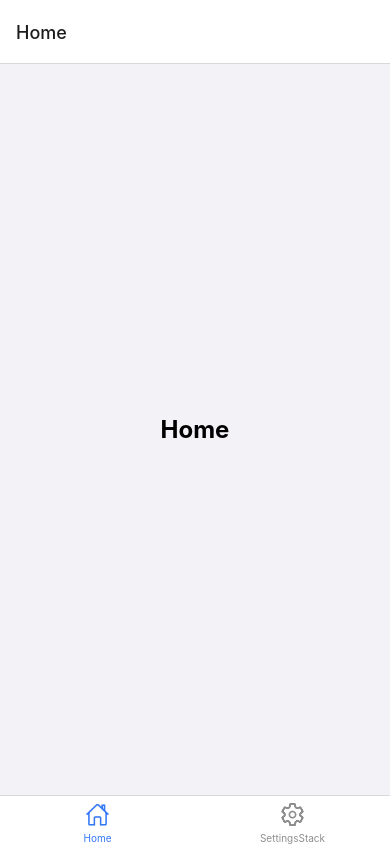
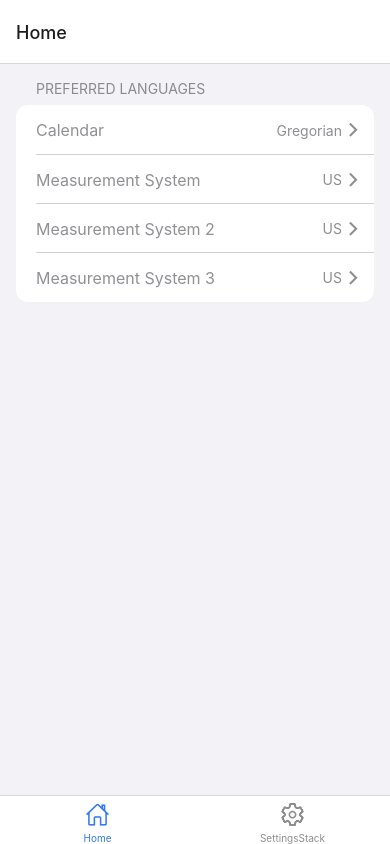
Before and after one commit to jbijlsma/react-native-settings, a React Native app: screen /Home in a window 390 px wide. Built offline with nearby package versions, Linux system fonts and the light colour scheme.

Commit message:
Add alternative settings / options system more in-line with apple style

```diff
--- /dev/null
+++ b/components/OptionGroup.js
@@ -0,0 +1,23 @@
+import OptionGroupItem from "./OptionGroupItem";
+
+function OptionGroup({ settings }) {
+  const numberOfSettings = settings.length;
+  const lastSettingIndex = settings.length - 1;
+
+  return settings.map((setting, index) => {
+    const hasPrevSibbling = numberOfSettings > 0 && index > 0;
+    const hasNextSibbling = numberOfSettings > 0 && index < lastSettingIndex;
+
+    return (
+      <OptionGroupItem
+        key={setting.name}
+        setting={setting}
+        index={index}
+        hasPrevSibbling={hasPrevSibbling}
+        hasNextSibbling={hasNextSibbling}
+      />
+    );
+  });
+}
+
+export default OptionGroup;
--- /dev/null
+++ b/components/OptionGroupItem.js
@@ -0,0 +1,149 @@
+import { StyleSheet, Pressable, View, Text } from "react-native";
+import { Ionicons } from "@expo/vector-icons";
+
+import { useTheme } from "../theme/useTheme";
+
+function OptionGroupItem({
+  setting,
+  index,
+  hasPrevSibbling,
+  hasNextSibbling,
+  icon,
+}) {
+  const [theme] = useTheme();
+
+  function capitalizeFirstLetter(word) {
+    return word.charAt(0).toUpperCase() + word.slice(1);
+  }
+
+  function getSelectedOptionTitle(setting) {
+    var title = setting.options.find(
+      (option) => option.value === setting.value
+    ).title;
+
+    return capitalizeFirstLetter(title);
+  }
+
+  function getPressableBorderRadiusStyle(hasPrevSibbling, hasNextSibbling) {
+    const borderRadius = 12;
+    let borderRadiusStyle = {
+      borderRadius: borderRadius,
+    };
+
+    if (hasPrevSibbling && hasNextSibbling) {
+      borderRadiusStyle = {};
+    } else if (hasPrevSibbling) {
+      borderRadiusStyle = {
+        borderBottomLeftRadius: borderRadius,
+        borderBottomRightRadius: borderRadius,
+      };
+    } else if (hasNextSibbling) {
+      borderRadiusStyle = {
+        borderTopLeftRadius: borderRadius,
+        borderTopRightRadius: borderRadius,
+      };
+    }
+
+    return borderRadiusStyle;
+  }
+
+  const isFirstSetting = index === 0;
+  const outerBoxHeight = 50;
+  const pressableBorderRadius = getPressableBorderRadiusStyle(
+    hasPrevSibbling,
+    hasNextSibbling
+  );
+  const top = index * outerBoxHeight - index;
+  const displayValue = getSelectedOptionTitle(setting);
+  const value = setting.value;
+  const iconName = "chevron-forward-outline";
+
+  return (
+    <Pressable
+      key={setting.name}
+      style={({ pressed }) => [
+        styles.outerBox,
+        pressableBorderRadius,
+        {
+          top: top,
+          height: outerBoxHeight,
+          backgroundColor: theme.colors.sectionBackground,
+        },
+        pressed && {
+          backgroundColor: theme.colors.settingPressedBackground,
+          zIndex: 1000,
+        },
+      ]}
+    >
+      <View
+        style={[
+          styles.innerBox,
+          !isFirstSetting &&
+            hasPrevSibbling && {
+              borderTopWidth: 1,
+              borderTopColor: theme.colors.settingPressedBackground,
+            },
+        ]}
+      >
+        <View style={styles.settingContainer}>
+          <Text
+            style={[
+              styles.settingTitle,
+              { color: theme.colors.sectionSettingText },
+            ]}
+          >
+            {setting.title}
+          </Text>
+          <View style={styles.settingValueContainer}>
+            {displayValue && (
+              <Text style={{ color: theme.colors.sectionSettingValue }}>
+                {displayValue}
+              </Text>
+            )}
+            {icon
+              ? icon(value)
+              : iconName && (
+                  <Ionicons
+                    name={iconName}
+                    color={theme.colors.sectionSettingValue}
+                    size={22}
+                  />
+                )}
+          </View>
+        </View>
+      </View>
+    </Pressable>
+  );
+}
+
+const styles = StyleSheet.create({
+  outerBox: {
+    position: "absolute",
+    width: "100%",
+    left: 0,
+    right: 0,
+    overflow: "hidden",
+  },
+  innerBox: {
+    marginLeft: 20,
+    width: "100%",
+    height: "100%",
+  },
+  settingContainer: {
+    flex: 1,
+    paddingRight: 30,
+    paddingVertical: 12,
+    flexDirection: "row",
+    justifyContent: "space-between",
+    alignItems: "center",
+  },
+  settingTitle: {
+    fontSize: 16,
+  },
+  settingValueContainer: {
+    flexDirection: "row",
+    alignItems: "center",
+  },
+});
+
+export default OptionGroupItem;
--- a/screens/HomeScreen.js
+++ b/screens/HomeScreen.js
@@ -1,9 +1,24 @@
-import { StyleSheet, Text, View } from "react-native";
+import { StyleSheet, View, Text } from "react-native";
+import { useSelector } from "react-redux";
+
+import OptionGroup from "../components/OptionGroup";
+import { useTheme } from "../theme/useTheme";
 
 function HomeScreen() {
+  const [theme] = useTheme();
+  const section = useSelector((state) => state.settingsSlice.section);
+
   return (
     <View style={styles.container}>
-      <Text style={styles.title}>Home</Text>
+      <Text
+        style={[styles.sectionHeader, { color: theme.colors.sectionHeader }]}
+      >
+        {section.title.toUpperCase()}
+      </Text>
+
+      <View>
+        <OptionGroup settings={section.settings} />
+      </View>
     </View>
   );
 }
@@ -11,12 +26,12 @@ function HomeScreen() {
 const styles = StyleSheet.create({
   container: {
     flex: 1,
-    justifyContent: "center",
-    alignItems: "center",
+    padding: 16,
   },
-  title: {
-    fontSize: 24,
-    fontWeight: "bold",
+  sectionHeader: {
+    marginLeft: 20,
+    fontSize: 14,
+    marginBottom: 8,
   },
 });
 
--- a/store/settings.js
+++ b/store/settings.js
@@ -11,6 +11,16 @@ const initialState = new SettingSection("PREFERRED LANGUAGES", [
     new SettingOption("Buddhist", "b"),
   ]),
   new Setting("ms", "Measurement System", "us", [
+    new SettingOption("Metric", "m"),
+    new SettingOption("US", "us"),
+    new SettingOption("UK", "uk"),
+  ]),
+  new Setting("ms2", "Measurement System 2", "us", [
+    new SettingOption("Metric", "m"),
+    new SettingOption("US", "us"),
+    new SettingOption("UK", "uk"),
+  ]),
+  new Setting("ms3", "Measurement System 3", "us", [
     new SettingOption("Metric", "m"),
     new SettingOption("US", "us"),
     new SettingOption("UK", "uk"),
```
Also changed, not shown: test.js (+4 -4 lines).
